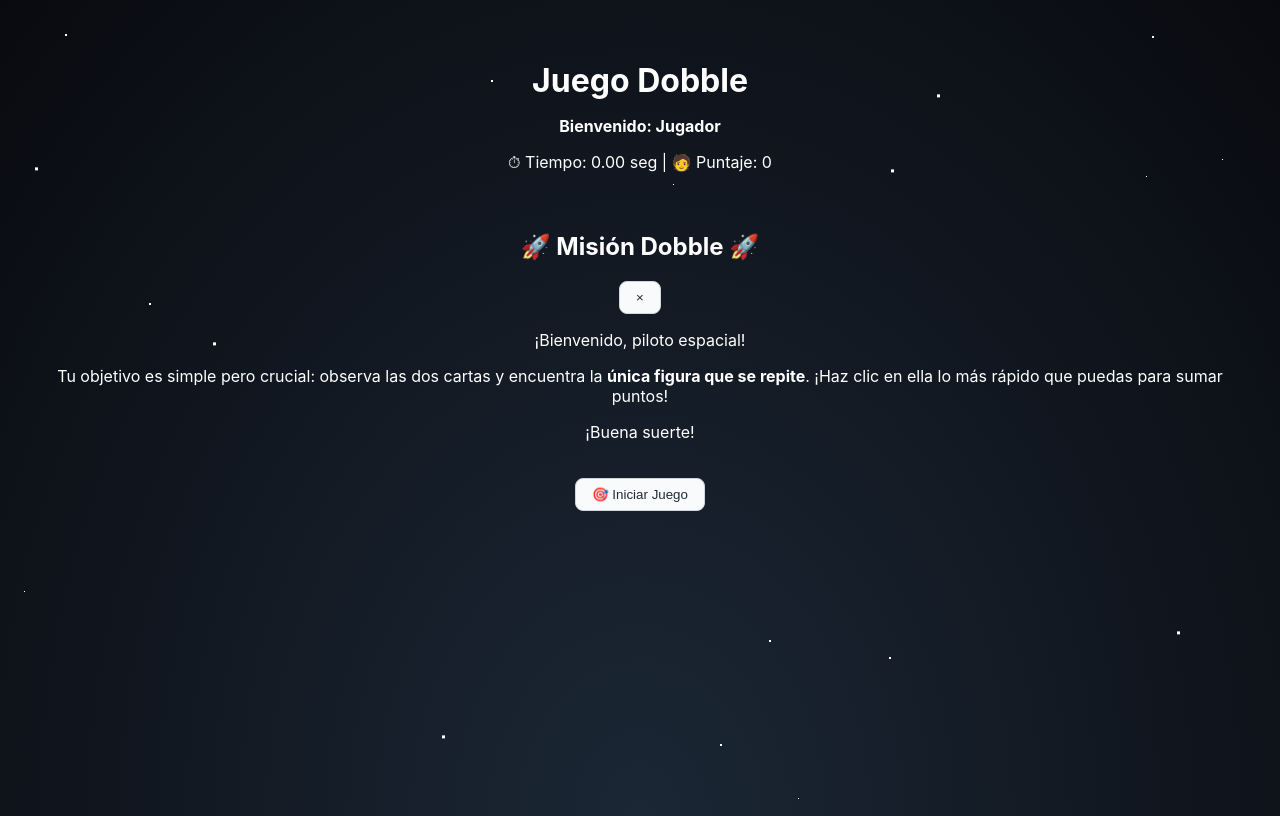
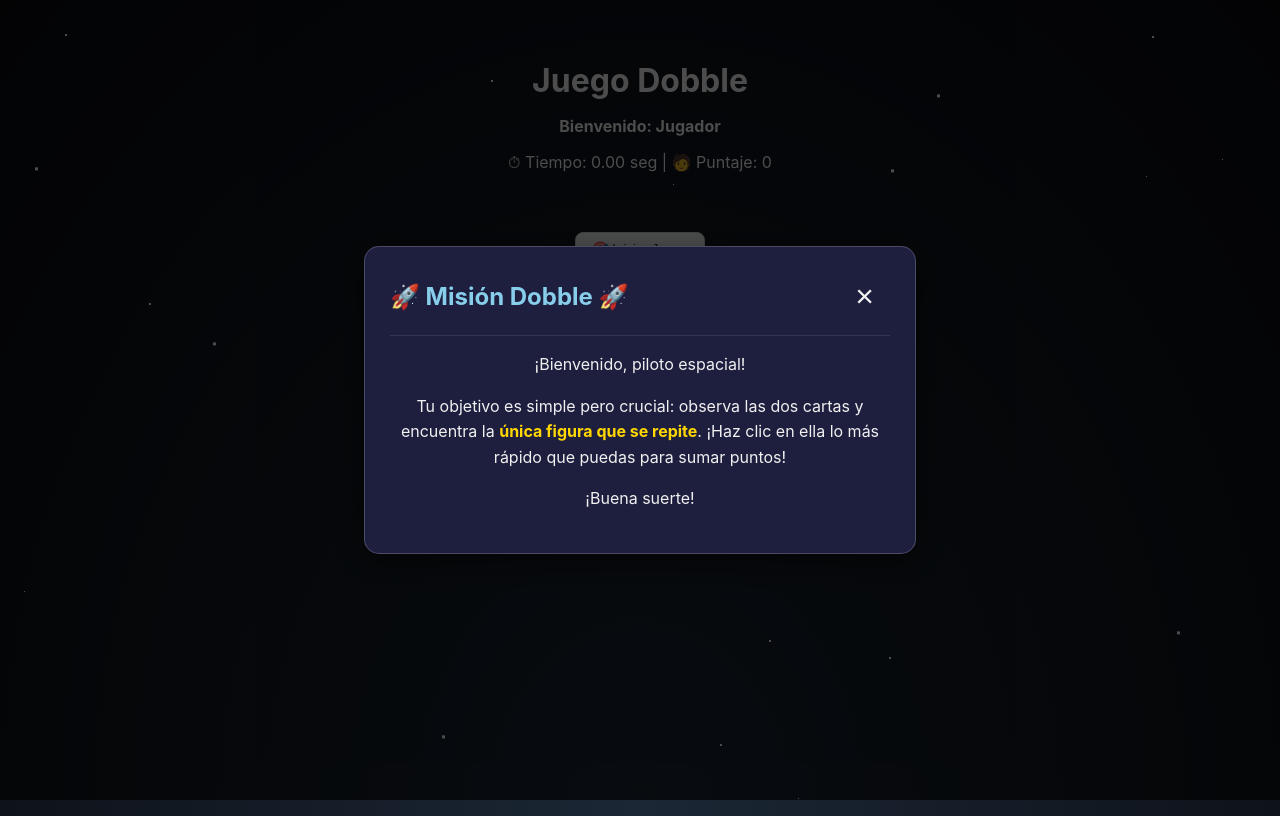
Before and after one commit to DrCliff13/DobbleWeb, a website: page dobble-web/frontend/juego.html in a window 1280 px wide. Drawn offline with Linux system fonts and the light colour scheme.

Commit message:
Update style.css
MEJORA3

```diff
--- a/dobble-web/frontend/css/style.css
+++ b/dobble-web/frontend/css/style.css
@@ -182,3 +182,74 @@
   color: #e74c3c;
   text-shadow: 0 0 10px rgba(231, 76, 60, 0.5);
 }
+/* Estilos para el Modal de Instrucciones */
+.modal-overlay {
+    position: fixed; /* ¡Este es el hechizo principal! Lo saca del flujo normal de la página. */
+    top: 0;
+    left: 0;
+    width: 100%;
+    height: 100%;
+    background: rgba(0, 0, 0, 0.7);
+    display: flex;
+    justify-content: center;
+    align-items: center;
+    z-index: 1000; /* Se asegura de que esté por encima de todo. */
+    opacity: 0;
+    pointer-events: none;
+    transition: opacity 0.3s ease;
+}
+
+.modal-overlay.visible {
+    opacity: 1;
+    pointer-events: auto;
+}
+
+.modal-contenido {
+    background: #1e1e3f; /* Un color oscuro espacial */
+    color: #f0f0f0;
+    padding: 25px;
+    border-radius: 15px;
+    border: 1px solid rgba(255, 255, 255, 0.2);
+    width: 90%;
+    max-width: 500px;
+    box-shadow: 0 10px 30px rgba(0, 0, 0, 0.5);
+    transform: scale(0.9);
+    transition: transform 0.3s ease;
+}
+
+.modal-overlay.visible .modal-contenido {
+    transform: scale(1);
+}
+
+.modal-header {
+    display: flex;
+    justify-content: space-between;
+    align-items: center;
+    border-bottom: 1px solid rgba(255, 255, 255, 0.1);
+    padding-bottom: 15px;
+    margin-bottom: 15px;
+}
+
+.modal-header h2 {
+    margin: 0;
+    font-size: 1.5rem;
+    color: #87CEEB; /* Azul cielo */
+}
+
+.cerrar-modal {
+    background: none;
+    border: none;
+    color: #f0f0f0;
+    font-size: 2rem;
+    cursor: pointer;
+    line-height: 1;
+}
+
+.modal-body p {
+    margin-bottom: 1rem;
+    line-height: 1.6;
+}
+
+.modal-body strong {
+    color: #FFD700; /* Dorado para destacar */
+}
```
